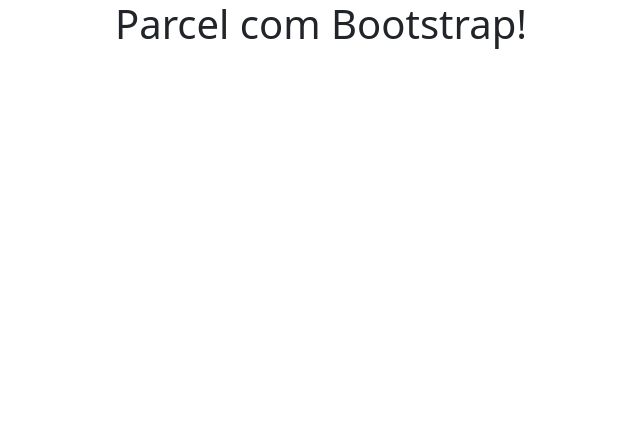
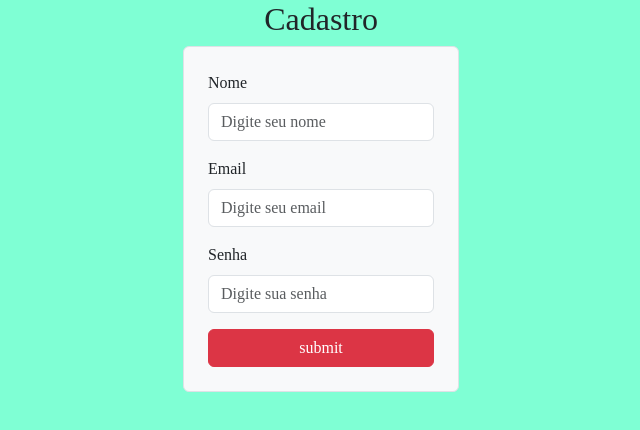
Before and after one commit to CamylaGenelice/API-Formulario, a website built with Parcel: page meu-projeto/front-end/index.html in a window 1280 px wide. Shown: the whole page, without its empty margins (319-959 px from the left). Built offline with nearby package versions, Linux system fonts and the light colour scheme.

Commit message:
update front-end

```diff
--- a/meu-projeto/front-end/index.html
+++ b/meu-projeto/front-end/index.html
@@ -3,12 +3,36 @@
 <head>
   <meta charset="UTF-8">
   <meta name="viewport" content="width=device-width, initial-scale=1.0">
-  <title>API Cadastro</title>
+
+  <link href="https://cdn.jsdelivr.net/npm/bootstrap@5.0.2/dist/css/bootstrap.min.css" rel="stylesheet" integrity="sha384-EVSTQN3/azprG1Anm3QDgpJLIm9Nao0Yz1ztcQTwFspd3yD65VohhpuuCOmLASjC" crossorigin="anonymous">
+
+  <link rel="stylesheet" href="styles.css">
+
+  <title ">API Cadastro</title>
 </head>
 <body>
-  <div class="container">
-    <h1 class="text-center">Parcel com Bootstrap!</h1>
+
+  <h2 class="d-flex justify-content-center align-items-center  ">Cadastro</h2>
+  <div class="d-flex justify-content-center align-items-center ">
+
+    <form action="" class="p-4 border rounded bg-light">
+
+    <label for="exemple" class="form-label">Nome</label>
+    <input type="text" class="form-control mb-3" id="nome" placeholder="Digite seu nome">
+
+
+    <label for="exemple" class="form-label  ">Email</label>
+    <input type="text" class="form-control mb-3" id="email" placeholder="Digite seu email">
+
+    <label for="exemple" class="form-label  ">Senha</label>
+    <input type="text" class="form-control mb-3" id="senha" placeholder="Digite sua senha">
+
+   <button class="btn btn-danger w-100">submit</button>
+  </form>
   </div>
-  <script src="/main.js"></script>
+
+
+
+  <script src="https://cdn.jsdelivr.net/npm/bootstrap@5.0.2/dist/js/bootstrap.bundle.min.js" integrity="sha384-MrcW6ZMFYlzcLA8Nl+NtUVF0sA7MsXsP1UyJoMp4YLEuNSfAP+JcXn/tWtIaxVXM" crossorigin="anonymous"></script>
 </body>
 </html>
--- a/meu-projeto/front-end/styles.css
+++ b/meu-projeto/front-end/styles.css
@@ -0,0 +1,6 @@
+@import 'node_modules/bootstrap/dist/css/bootstrap.min.css';
+
+body{
+    font-family: 'Times New Roman', Times, serif;
+    background-color: aquamarine;
+}
--- a/server.js
+++ b/server.js
@@ -1,7 +1,7 @@
 
 import cors from 'cors'
 import express from 'express'
-import bodyParser from 'body-parser'
+import 'bootstrap'
 import route from './meu-projeto/back-end/routes/user.route.js'
 
 const app = express()
```
